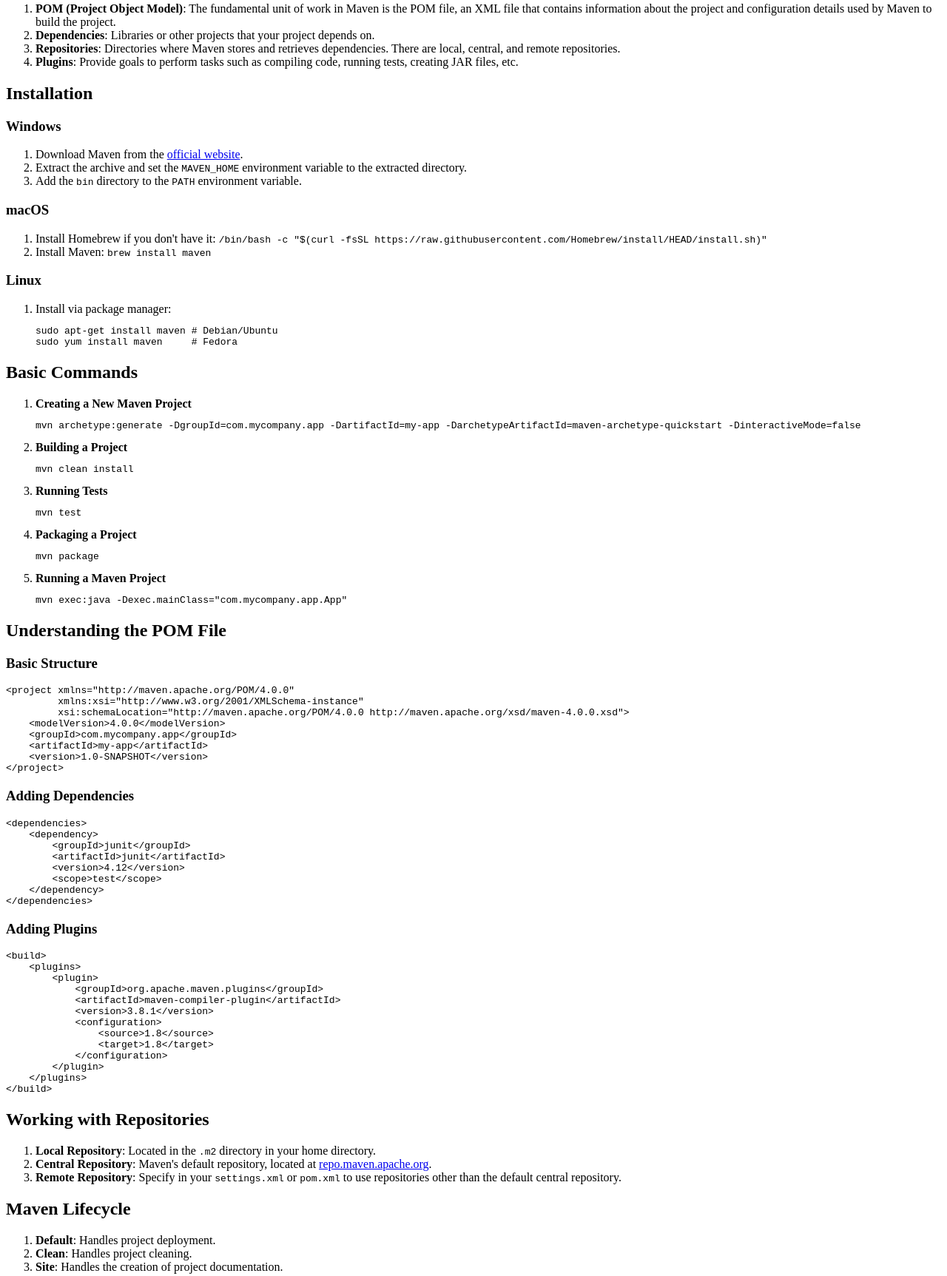
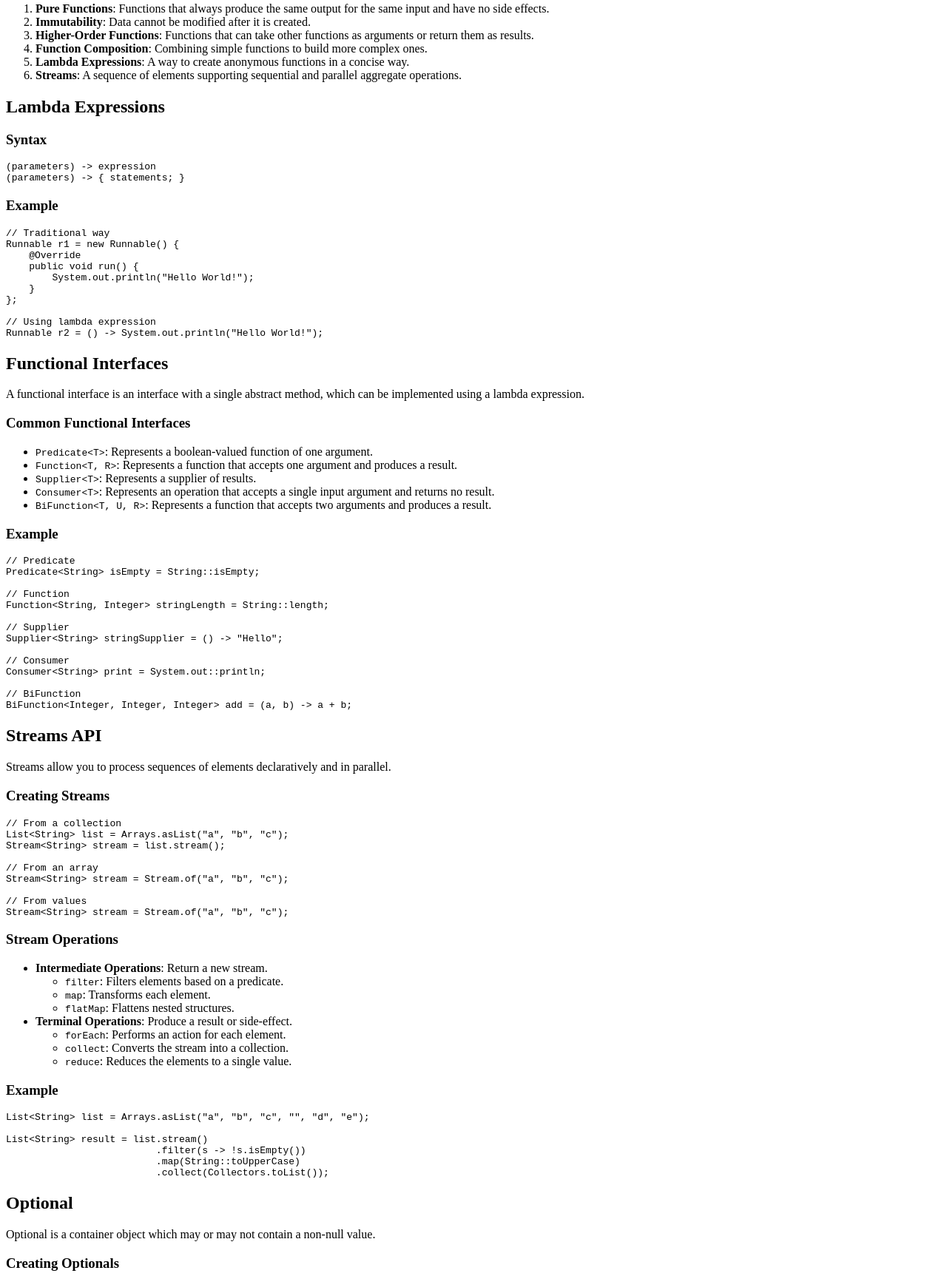
Before and after one commit to aggshashank/Test, a plain HTML site: page functional-java.html in a window 1280 px wide. Shown: the part 180-1905 px from the top of the page at 74% size. Drawn offline with Linux system fonts and the light colour scheme.

Commit message:
Update functional-java.html

```diff
--- a/functional-java.html
+++ b/functional-java.html
@@ -1,146 +1,149 @@
 <!DOCTYPE html>
 <html>
 <head>
-    <title>Guide to Learning Maven</title>
+    <title>Guide to Learning Functional Java</title>
 </head>
 <body>
-    <h1>Introduction to Maven</h1>
-    <p>Maven is a powerful project management and comprehension tool that is used for managing project builds, dependencies, and documentation. It simplifies the build process like ANT, but it also offers a standard structure for projects, clear project definitions, and a host of plugins for various tasks.</p>
+    <h1>Introduction to Functional Java</h1>
+    <p>Functional programming is a paradigm that treats computation as the evaluation of mathematical functions and avoids changing state and mutable data. Java has adopted many functional programming features starting from Java 8, making it easier to write clean, concise, and efficient code.</p>
 
     <h2>Key Concepts</h2>
     <ol>
-        <li><strong>POM (Project Object Model)</strong>: The fundamental unit of work in Maven is the POM file, an XML file that contains information about the project and configuration details used by Maven to build the project.</li>
-        <li><strong>Dependencies</strong>: Libraries or other projects that your project depends on.</li>
-        <li><strong>Repositories</strong>: Directories where Maven stores and retrieves dependencies. There are local, central, and remote repositories.</li>
-        <li><strong>Plugins</strong>: Provide goals to perform tasks such as compiling code, running tests, creating JAR files, etc.</li>
+        <li><strong>Pure Functions</strong>: Functions that always produce the same output for the same input and have no side effects.</li>
+        <li><strong>Immutability</strong>: Data cannot be modified after it is created.</li>
+        <li><strong>Higher-Order Functions</strong>: Functions that can take other functions as arguments or return them as results.</li>
+        <li><strong>Function Composition</strong>: Combining simple functions to build more complex ones.</li>
+        <li><strong>Lambda Expressions</strong>: A way to create anonymous functions in a concise way.</li>
+        <li><strong>Streams</strong>: A sequence of elements supporting sequential and parallel aggregate operations.</li>
     </ol>
 
-    <h2>Installation</h2>
-    <h3>Windows</h3>
-    <ol>
-        <li>Download Maven from the <a href="https://maven.apache.org/download.cgi">official website</a>.</li>
-        <li>Extract the archive and set the <code>MAVEN_HOME</code> environment variable to the extracted directory.</li>
-        <li>Add the <code>bin</code> directory to the <code>PATH</code> environment variable.</li>
-    </ol>
+    <h2>Lambda Expressions</h2>
+    <h3>Syntax</h3>
+    <pre><code>(parameters) -> expression
+(parameters) -> { statements; }</code></pre>
 
-    <h3>macOS</h3>
-    <ol>
-        <li>Install Homebrew if you don't have it: <code>/bin/bash -c "$(curl -fsSL https://raw.githubusercontent.com/Homebrew/install/HEAD/install.sh)"</code></li>
-        <li>Install Maven: <code>brew install maven</code></li>
-    </ol>
+    <h3>Example</h3>
+    <pre><code>// Traditional way
+Runnable r1 = new Runnable() {
+    @Override
+    public void run() {
+        System.out.println("Hello World!");
+    }
+};
 
-    <h3>Linux</h3>
-    <ol>
-        <li>Install via package manager:
-            <pre><code>sudo apt-get install maven # Debian/Ubuntu
-sudo yum install maven     # Fedora</code></pre>
+// Using lambda expression
+Runnable r2 = () -> System.out.println("Hello World!");</code></pre>
+
+    <h2>Functional Interfaces</h2>
+    <p>A functional interface is an interface with a single abstract method, which can be implemented using a lambda expression.</p>
+
+    <h3>Common Functional Interfaces</h3>
+    <ul>
+        <li><code>Predicate&lt;T&gt;</code>: Represents a boolean-valued function of one argument.</li>
+        <li><code>Function&lt;T, R&gt;</code>: Represents a function that accepts one argument and produces a result.</li>
+        <li><code>Supplier&lt;T&gt;</code>: Represents a supplier of results.</li>
+        <li><code>Consumer&lt;T&gt;</code>: Represents an operation that accepts a single input argument and returns no result.</li>
+        <li><code>BiFunction&lt;T, U, R&gt;</code>: Represents a function that accepts two arguments and produces a result.</li>
+    </ul>
+
+    <h3>Example</h3>
+    <pre><code>// Predicate
+Predicate&lt;String&gt; isEmpty = String::isEmpty;
+
+// Function
+Function&lt;String, Integer&gt; stringLength = String::length;
+
+// Supplier
+Supplier&lt;String&gt; stringSupplier = () -> "Hello";
+
+// Consumer
+Consumer&lt;String&gt; print = System.out::println;
+
+// BiFunction
+BiFunction&lt;Integer, Integer, Integer&gt; add = (a, b) -> a + b;</code></pre>
+
+    <h2>Streams API</h2>
+    <p>Streams allow you to process sequences of elements declaratively and in parallel.</p>
+
+    <h3>Creating Streams</h3>
+    <pre><code>// From a collection
+List&lt;String&gt; list = Arrays.asList("a", "b", "c");
+Stream&lt;String&gt; stream = list.stream();
+
+// From an array
+Stream&lt;String&gt; stream = Stream.of("a", "b", "c");
+
+// From values
+Stream&lt;String&gt; stream = Stream.of("a", "b", "c");</code></pre>
+
+    <h3>Stream Operations</h3>
+    <ul>
+        <li><strong>Intermediate Operations</strong>: Return a new stream.
+            <ul>
+                <li><code>filter</code>: Filters elements based on a predicate.</li>
+                <li><code>map</code>: Transforms each element.</li>
+                <li><code>flatMap</code>: Flattens nested structures.</li>
+            </ul>
         </li>
-    </ol>
+        <li><strong>Terminal Operations</strong>: Produce a result or side-effect.
+            <ul>
+                <li><code>forEach</code>: Performs an action for each element.</li>
+                <li><code>collect</code>: Converts the stream into a collection.</li>
+                <li><code>reduce</code>: Reduces the elements to a single value.</li>
+            </ul>
+        </li>
+    </ul>
 
-    <h2>Basic Commands</h2>
-    <ol>
-        <li><strong>Creating a New Maven Project</strong>
-            <pre><code>mvn archetype:generate -DgroupId=com.mycompany.app -DartifactId=my-app -DarchetypeArtifactId=maven-archetype-quickstart -DinteractiveMode=false</code></pre>
-        </li>
-        <li><strong>Building a Project</strong>
-            <pre><code>mvn clean install</code></pre>
-        </li>
-        <li><strong>Running Tests</strong>
-            <pre><code>mvn test</code></pre>
-        </li>
-        <li><strong>Packaging a Project</strong>
-            <pre><code>mvn package</code></pre>
-        </li>
-        <li><strong>Running a Maven Project</strong>
-            <pre><code>mvn exec:java -Dexec.mainClass="com.mycompany.app.App"</code></pre>
-        </li>
-    </ol>
+    <h3>Example</h3>
+    <pre><code>List&lt;String&gt; list = Arrays.asList("a", "b", "c", "", "d", "e");
 
-    <h2>Understanding the POM File</h2>
-    <h3>Basic Structure</h3>
-    <pre><code>&lt;project xmlns="http://maven.apache.org/POM/4.0.0"
-         xmlns:xsi="http://www.w3.org/2001/XMLSchema-instance"
-         xsi:schemaLocation="http://maven.apache.org/POM/4.0.0 http://maven.apache.org/xsd/maven-4.0.0.xsd">
-    &lt;modelVersion>4.0.0&lt;/modelVersion>
-    &lt;groupId>com.mycompany.app&lt;/groupId>
-    &lt;artifactId>my-app&lt;/artifactId>
-    &lt;version>1.0-SNAPSHOT&lt;/version>
-&lt;/project></code></pre>
+List&lt;String&gt; result = list.stream()
+                          .filter(s -> !s.isEmpty())
+                          .map(String::toUpperCase)
+                          .collect(Collectors.toList());</code></pre>
 
-    <h3>Adding Dependencies</h3>
-    <pre><code>&lt;dependencies>
-    &lt;dependency>
-        &lt;groupId>junit&lt;/groupId>
-        &lt;artifactId>junit&lt;/artifactId>
-        &lt;version>4.12&lt;/version>
-        &lt;scope>test&lt;/scope>
-    &lt;/dependency>
-&lt;/dependencies></code></pre>
+    <h2>Optional</h2>
+    <p>Optional is a container object which may or may not contain a non-null value.</p>
 
-    <h3>Adding Plugins</h3>
-    <pre><code>&lt;build>
-    &lt;plugins>
-        &lt;plugin>
-            &lt;groupId>org.apache.maven.plugins&lt;/groupId>
-            &lt;artifactId>maven-compiler-plugin&lt;/artifactId>
-            &lt;version>3.8.1&lt;/version>
-            &lt;configuration>
-                &lt;source>1.8&lt;/source>
-                &lt;target>1.8&lt;/target>
-            &lt;/configuration>
-        &lt;/plugin>
-    &lt;/plugins>
-&lt;/build></code></pre>
+    <h3>Creating Optionals</h3>
+    <pre><code>Optional&lt;String&gt; optional = Optional.of("value");
+Optional&lt;String&gt; emptyOptional = Optional.empty();
+Optional&lt;String&gt; nullableOptional = Optional.ofNullable(null);</code></pre>
 
-    <h2>Working with Repositories</h2>
-    <ol>
-        <li><strong>Local Repository</strong>: Located in the <code>.m2</code> directory in your home directory.</li>
-        <li><strong>Central Repository</strong>: Maven's default repository, located at <a href="https://repo.maven.apache.org/maven2/">repo.maven.apache.org</a>.</li>
-        <li><strong>Remote Repository</strong>: Specify in your <code>settings.xml</code> or <code>pom.xml</code> to use repositories other than the default central repository.</li>
-    </ol>
+    <h3>Using Optionals</h3>
+    <pre><code>Optional&lt;String&gt; optional = Optional.of("value");
 
-    <h2>Maven Lifecycle</h2>
-    <ol>
-        <li><strong>Default</strong>: Handles project deployment.</li>
-        <li><strong>Clean</strong>: Handles project cleaning.</li>
-        <li><strong>Site</strong>: Handles the creation of project documentation.</li>
-    </ol>
+optional.ifPresent(System.out::println);
 
-    <h3>Default Lifecycle Phases</h3>
-    <ol>
-        <li><code>validate</code>: Validate the project is correct and all necessary information is available.</li>
-        <li><code>compile</code>: Compile the source code of the project.</li>
-        <li><code>test</code>: Test the compiled source code using a suitable testing framework.</li>
-        <li><code>package</code>: Take the compiled code and package it in its distributable format, such as a JAR.</li>
-        <li><code>verify</code>: Run any checks to verify the package is valid and meets quality criteria.</li>
-        <li><code>install</code>: Install the package into the local repository for use as a dependency in other projects locally.</li>
-        <li><code>deploy</code>: Copy the final package to the remote repository for sharing with other developers and projects.</li>
-    </ol>
+String result = optional.orElse("default");
+
+optional.map(String::toUpperCase)
+        .orElseThrow(IllegalArgumentException::new);</code></pre>
 
     <h2>Best Practices</h2>
     <ol>
-        <li><strong>Consistent Directory Layout</strong>: Follow the standard Maven directory layout.</li>
-        <li><strong>Versioning</strong>: Use meaningful version numbers for your artifacts.</li>
-        <li><strong>Dependency Management</strong>: Avoid version conflicts by using dependency management.</li>
-        <li><strong>Profiles</strong>: Use profiles to customize builds for different environments.</li>
-        <li><strong>Documentation</strong>: Keep your POM file well-documented with comments.</li>
+        <li><strong>Prefer Immutability</strong>: Use immutable data structures wherever possible.</li>
+        <li><strong>Use Pure Functions</strong>: Aim to write pure functions to avoid side effects.</li>
+        <li><strong>Leverage Streams</strong>: Use the Streams API for concise and readable data processing.</li>
+        <li><strong>Handle Nulls with Optionals</strong>: Use <code>Optional</code> to handle potential null values safely.</li>
+        <li><strong>Use Functional Interfaces and Lambdas</strong>: Write cleaner and more expressive code with lambdas and functional interfaces.</li>
     </ol>
 
     <h2>Learning Resources</h2>
     <ol>
-        <li><strong>Documentation</strong>: <a href="https://maven.apache.org/guides/index.html">Maven Documentation</a></li>
-        <li><strong>Books</strong>: "Maven: The Definitive Guide" by Sonatype Company.</li>
+        <li><strong>Documentation</strong>: <a href="https://docs.oracle.com/javase/8/docs/api/java/util/function/package-summary.html">Java Functional Programming Documentation</a></li>
+        <li><strong>Books</strong>: "Java 8 in Action" by Raoul-Gabriel Urma, Mario Fusco, and Alan Mycroft.</li>
         <li><strong>Online Courses</strong>: Platforms like Coursera, Udemy, and Pluralsight.</li>
-        <li><strong>Interactive Tutorials</strong>: <a href="https://www.tutorialspoint.com/apache_maven/index.htm">Apache Maven Tutorial</a></li>
+        <li><strong>Interactive Tutorials</strong>: <a href="https://www.baeldung.com/java-8-new-features">Baeldung Java 8 Guide</a></li>
     </ol>
 
     <h2>Practice</h2>
     <ol>
-        <li>Create a simple Java application and manage it using Maven.</li>
-        <li>Use Maven to handle dependencies in a larger project.</li>
-        <li>Explore Maven plugins to automate various build tasks.</li>
+        <li>Refactor existing code to use functional programming principles.</li>
+        <li>Create small projects that utilize Streams and Optionals.</li>
+        <li>Participate in coding challenges focused on functional programming.</li>
     </ol>
 
-    <p>This guide provides a solid foundation for beginners to start learning and using Maven effectively. Encourage newcomers to practice regularly and explore advanced features as they become more comfortable with the basics.</p>
+    <p>This guide provides a solid foundation for beginners to start learning and using functional programming in Java effectively. Encourage newcomers to practice regularly and explore advanced features as they become more comfortable with the basics.</p>
 </body>
 </html>
```
